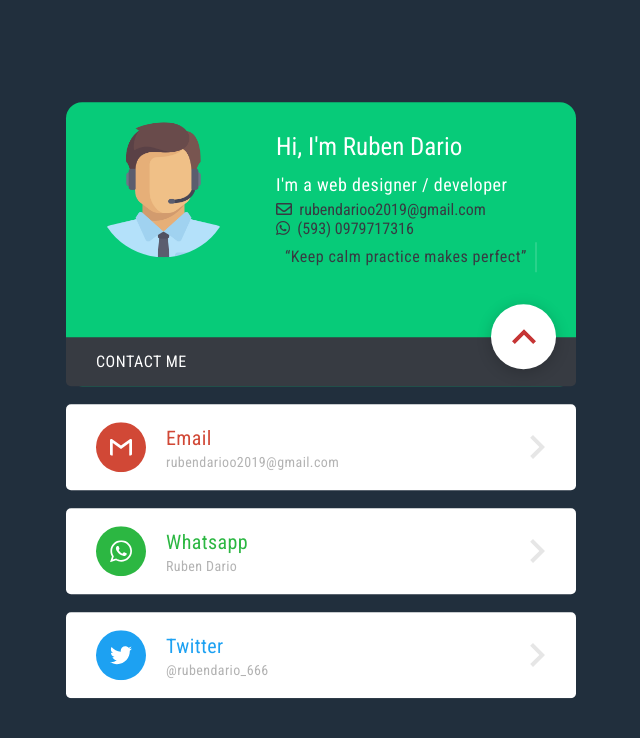
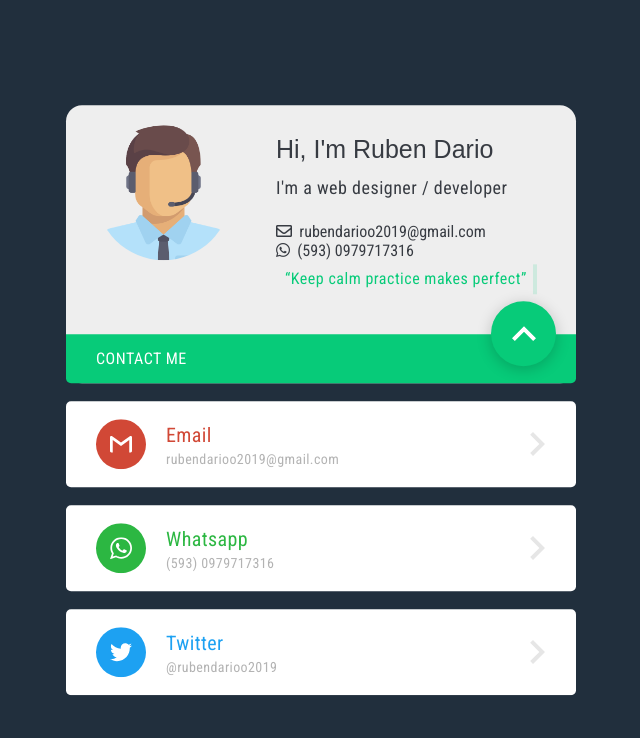
Before and after one commit to alekbond2016/landingpageTest, a plain HTML site: page index.html in a window 1280 px wide. Both pictures are taken after a click on the button "CONTACT ME". Shown: the whole page, without its empty margins (319-959 px from the left). Drawn offline with nearby package versions, Linux system fonts and the light colour scheme.

Commit message:
colores y links

```diff
--- a/css/style.css
+++ b/css/style.css
@@ -53,12 +53,13 @@ body {
   border-radius: 16px;
   float: left;
   width: 100%;
-  background-color: #07cb79;
+  /*background-color: #07cb79;*/
+  background-color: #eeeeee;
 }
 .contact main section .content {
   float: left;
   width: 100%;
-  padding: 20px 30px 50px 30px;
+  padding: 20px 30px 25px 30px;
   position: relative;
   text-align: center;
 }
@@ -82,7 +83,8 @@ body {
 .contact main section .content aside {
   float: left;
   width: 100%;
-  color: #ffffff;
+  /*color: #ffffff;*/
+  color: #373b42;
   margin-top: 10px;
 }
 @media (min-width: 414px) {
@@ -103,7 +105,8 @@ body {
 .contact main .title {
   float: left;
   width: 100%;
-  background-color:#373b42 ;
+  /*background-color:#373b42 ;*/
+  background-color:#07cb79;
   max-height: 0px;
   border-bottom-left-radius: 5px;
   border-bottom-right-radius: 5px;
@@ -150,8 +153,10 @@ body {
   position: absolute;
   bottom: 0;
   right: 50%;
-  background-color: #fff;
-  color: #07cb79;
+  /*background-color: #fff;*/
+  background-color: #07cb79;
+  /*color: #07cb79;*/
+  color: #fff;
   border: 0;
   width: 200px;
   height: 48px;
@@ -200,7 +205,7 @@ body {
   transition: all 0.4s;
 }
 .contact main button svg path {
-  fill: #c63535;
+  fill: #fff;
 }
 .contact main button.active {
   margin-right: 0;
@@ -352,7 +357,7 @@ body {
 }
 
 q {
-  color: #373b42;
+  color: #07cb79;
   font-style: normal;
   font-size: 16px;
 }
@@ -363,7 +368,7 @@ q {
     top: 50%;
     width: 1em;
     margin: 0 auto;
-    border-right: 2px solid rgba(255,255,255,.75);
+    border-right: 4px solid rgba(7,203,121,.75);
     font-size: 180%;
     text-align: left;
     white-space: nowrap;
@@ -375,13 +380,14 @@ q {
 .anim-typewriter{
   animation: typewriter 4s steps(44) 1s 1 normal both,
              blinkTextCursor 500ms steps(44) infinite normal;
+
 }
 @keyframes typewriter{
   from{width: 0;}
   to{width: 14em;}
 }
 @keyframes blinkTextCursor{
-  from{border-right-color: rgba(255,255,255,.75);}
+  from{border-right-color: rgba(7,203,121,.75);}
   to{border-right-color: transparent;}
 }
 /*END TYPE WRITER*/
@@ -402,3 +408,8 @@ q {
 
 
 }
+
+.name{
+  font-family: sans-serif;
+
+}
--- a/index.html
+++ b/index.html
@@ -24,8 +24,8 @@
           <img src="img/avatar4.png" alt="Profile Image">
 
           <aside>
-            <h1 clas>Hi, I'm Ruben Dario</h1>
-            <p>I'm a web designer / developer </p>
+            <h1 class="name">Hi, I'm Ruben Dario</h1>
+            <p>I'm a web designer / developer </p><br>
             <span class="text_email"><i class="far fa-envelope"></i>&nbsp rubendarioo2019@gmail.com </span><br>
             <span class="text_email"><i class="fab fa-whatsapp"></i>&nbsp (593) 0979717316 </span>
 
@@ -33,22 +33,16 @@
              <p class="line-1 anim-typewriter"><q>Keep calm practice makes perfect</q></p>
 
           </aside>
-
           <button>
             <span>Contact Me</span>
-
             <svg xmlns="http://www.w3.org/2000/svg" width="48" height="48" viewBox="0 0 48 48"> <g class="nc-icon-wrapper" fill="#07cb79"> <path d="M14.83 30.83L24 21.66l9.17 9.17L36 28 24 16 12 28z"></path> </g> </svg>
           </button>
         </div>
-
         <div class="title"><p>Contact Me</p></div>
       </section>
-
-
     </main>
-
     <nav>
-      <a href="mailto:rubendarioo2019@gmail.com" class="gmail">
+      <a href="mailto:rubendarioo2019@gmail.com"  class="gmail">
         <div class="icon">
           <svg viewBox="0 0 16 16" xmlns="http://www.w3.org/2000/svg"><path d="M16 3v10c0 .567-.433 1-1 1h-1V4.925L8 9.233 2 4.925V14H1c-.567 0-1-.433-1-1V3c0-.283.108-.533.287-.712C.467 2.107.718 2 1 2h.333L8 6.833 14.667 2H15c.283 0 .533.108.713.288.179.179.287.429.287.712z" fill-rule="evenodd"/></svg>
         </div>
@@ -61,7 +55,7 @@
         <svg class="arrow" xmlns="http://www.w3.org/2000/svg" width="48" height="48" viewBox="0 0 48 48"> <g class="nc-icon-wrapper" fill="#444444"> <path d="M17.17 32.92l9.17-9.17-9.17-9.17L20 11.75l12 12-12 12z"></path> </g> </svg>
       </a>
 
-      <a href="https://wa.me/5930979717316" class="facebook">
+      <a href="https://wa.me/5930979717316" target="_blank" class="facebook">
         <div class="icon">
           <!-- <svg viewBox="0 0 16 16" xmlns="http://www.w3.org/2000/svg" fill-rule="evenodd" clip-rule="evenodd" stroke-linejoin="round" stroke-miterlimit="1.414"><path d="M15.117 0H.883C.395 0 0 .395 0 .883v14.234c0 .488.395.883.883.883h7.663V9.804H6.46V7.39h2.086V5.607c0-2.066 1.262-3.19 3.106-3.19.883 0 1.642.064 1.863.094v2.16h-1.28c-1 0-1.195.48-1.195 1.18v1.54h2.39l-.31 2.42h-2.08V16h4.077c.488 0 .883-.395.883-.883V.883C16 .395 15.605 0 15.117 0" fill-rule="nonzero"/></svg> -->
         <svg version="1.1" id="Capa_1" xmlns="http://www.w3.org/2000/svg" xmlns:xlink="http://www.w3.org/1999/xlink" x="0px" y="0px"
@@ -114,13 +108,13 @@
 
         <div class="content">
           <h1>Whatsapp</h1>
-          <span>Ruben Dario</span>
+          <span>(593) 0979717316 </span>
         </div>
 
         <svg class="arrow" xmlns="http://www.w3.org/2000/svg" width="48" height="48" viewBox="0 0 48 48"> <g class="nc-icon-wrapper" fill="#444444"> <path d="M17.17 32.92l9.17-9.17-9.17-9.17L20 11.75l12 12-12 12z"></path> </g> </svg>
       </a>
 
-      <a href="https://twitter.com/rubendario_666" class="twitter">
+      <a href="https://twitter.com/rubendarioo2019" target="_blank" class="twitter">
 
         <div class="icon">
           <svg viewBox="0 0 16 16" xmlns="http://www.w3.org/2000/svg" fill-rule="evenodd" clip-rule="evenodd" stroke-linejoin="round" stroke-miterlimit="1.414"><path d="M16 3.038c-.59.26-1.22.437-1.885.517.677-.407 1.198-1.05 1.443-1.816-.634.37-1.337.64-2.085.79-.598-.64-1.45-1.04-2.396-1.04-1.812 0-3.282 1.47-3.282 3.28 0 .26.03.51.085.75-2.728-.13-5.147-1.44-6.766-3.42C.83 2.58.67 3.14.67 3.75c0 1.14.58 2.143 1.46 2.732-.538-.017-1.045-.165-1.487-.41v.04c0 1.59 1.13 2.918 2.633 3.22-.276.074-.566.114-.865.114-.21 0-.41-.02-.61-.058.42 1.304 1.63 2.253 3.07 2.28-1.12.88-2.54 1.404-4.07 1.404-.26 0-.52-.015-.78-.045 1.46.93 3.18 1.474 5.04 1.474 6.04 0 9.34-5 9.34-9.33 0-.14 0-.28-.01-.42.64-.46 1.2-1.04 1.64-1.7z" fill-rule="nonzero"/></svg>
@@ -128,14 +122,21 @@
 
         <div class="content">
           <h1>Twitter</h1>
-          <span>@rubendario_666</span>
+          <span>@rubendarioo2019</span>
         </div>
 
         <svg class="arrow" xmlns="http://www.w3.org/2000/svg" width="48" height="48" viewBox="0 0 48 48"> <g class="nc-icon-wrapper" fill="#444444"> <path d="M17.17 32.92l9.17-9.17-9.17-9.17L20 11.75l12 12-12 12z"></path> </g> </svg>
       </a>
     </nav>
+
+
+
   </div>
+
+
 </div>
+
+
   <script src='https://cdnjs.cloudflare.com/ajax/libs/jquery/3.2.1/jquery.min.js'></script>
     <script  src="js/index.js"></script>
 </body>
```
